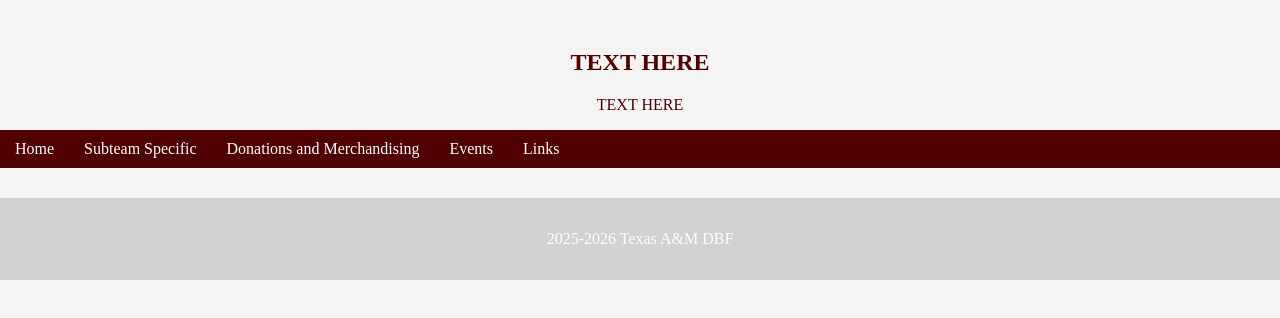
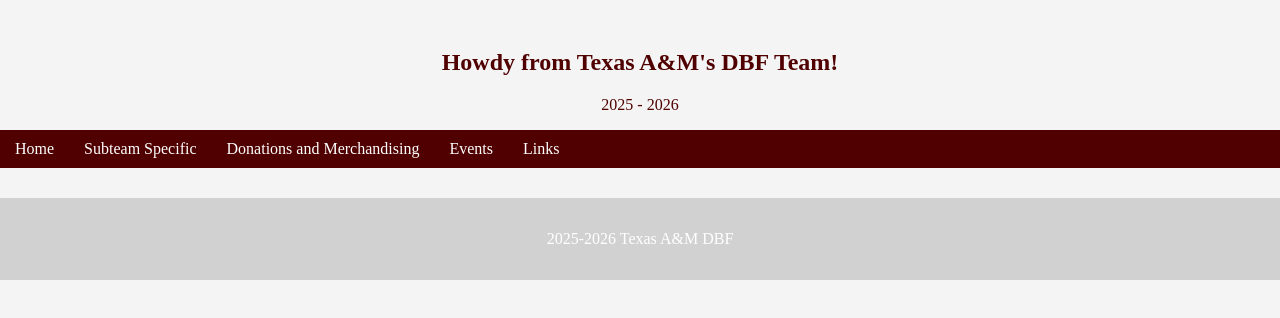
Before and after one commit to pwoods2/tamu-dbf, a plain HTML site: page index.html in a window 1280 px wide. Shown: the part 106-424 px from the top of the page. Drawn offline with Linux system fonts and the light colour scheme.

Commit message:
Update index.html

```diff
--- a/index.html
+++ b/index.html
@@ -16,8 +16,8 @@
                 <h1>TAMU DBF</h1>
         </div>
         <!-- Logo here -->
-        <h2>TEXT HERE</h2>
-        <p>TEXT HERE
+        <h2>Howdy from Texas A&M's DBF Team!</h2>
+        <p>2025 - 2026
 
     <!-- Navigation Bar - Each is a separate HTML File -->
         <nav>
@@ -58,6 +58,7 @@
 
    <!-- Home Page -->
     <main>
+
     </main>
 
     <footer>
```
